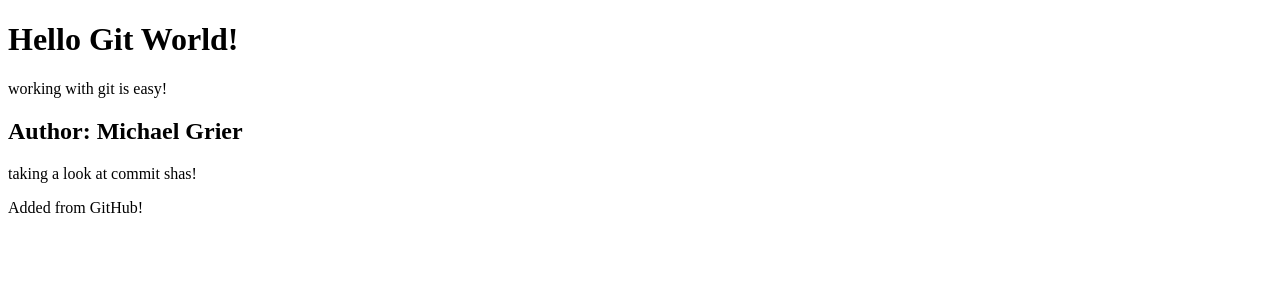
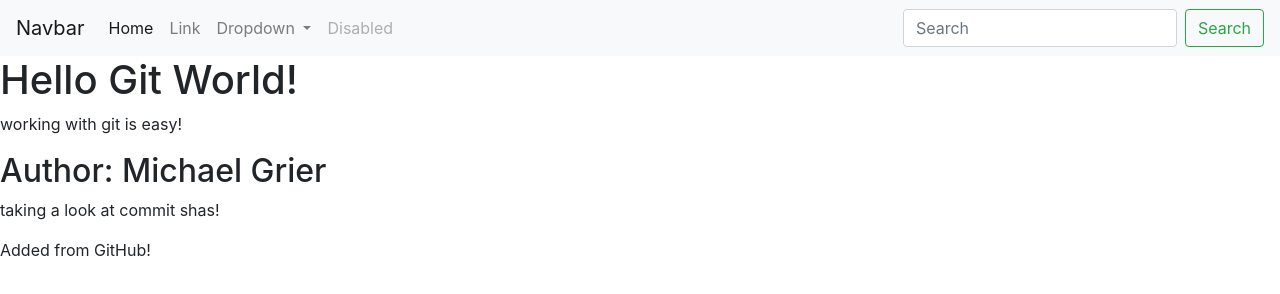
Before and after one commit to MCGrier/GitGitHubMasterclass, a plain HTML site: page index.html in a window 1280 px wide. Drawn offline with nearby package versions, Linux system fonts and the light colour scheme.

Commit message:
Add Navbar

```diff
--- a/index.html
+++ b/index.html
@@ -1,6 +1,44 @@
 <!DOCTYPE html>
 <html>
+    <link rel="stylesheet" href="https://stackpath.bootstrapcdn.com/bootstrap/4.4.1/css/bootstrap.min.css" integrity="sha384-Vkoo8x4CGsO3+Hhxv8T/Q5PaXtkKtu6ug5TOeNV6gBiFeWPGFN9MuhOf23Q9Ifjh" crossorigin="anonymous">
     <body>
+
+        <nav class="navbar navbar-expand-lg navbar-light bg-light">
+            <a class="navbar-brand" href="#">Navbar</a>
+            <button class="navbar-toggler" type="button" data-toggle="collapse" data-target="#navbarSupportedContent" aria-controls="navbarSupportedContent" aria-expanded="false" aria-label="Toggle navigation">
+              <span class="navbar-toggler-icon"></span>
+            </button>
+
+            <div class="collapse navbar-collapse" id="navbarSupportedContent">
+              <ul class="navbar-nav mr-auto">
+                <li class="nav-item active">
+                  <a class="nav-link" href="#">Home <span class="sr-only">(current)</span></a>
+                </li>
+                <li class="nav-item">
+                  <a class="nav-link" href="#">Link</a>
+                </li>
+                <li class="nav-item dropdown">
+                  <a class="nav-link dropdown-toggle" href="#" id="navbarDropdown" role="button" data-toggle="dropdown" aria-haspopup="true" aria-expanded="false">
+                    Dropdown
+                  </a>
+                  <div class="dropdown-menu" aria-labelledby="navbarDropdown">
+                    <a class="dropdown-item" href="#">Action</a>
+                    <a class="dropdown-item" href="#">Another action</a>
+                    <div class="dropdown-divider"></div>
+                    <a class="dropdown-item" href="#">Something else here</a>
+                  </div>
+                </li>
+                <li class="nav-item">
+                  <a class="nav-link disabled" href="#" tabindex="-1" aria-disabled="true">Disabled</a>
+                </li>
+              </ul>
+              <form class="form-inline my-2 my-lg-0">
+                <input class="form-control mr-sm-2" type="search" placeholder="Search" aria-label="Search">
+                <button class="btn btn-outline-success my-2 my-sm-0" type="submit">Search</button>
+              </form>
+            </div>
+          </nav>
+
         <h1>Hello Git World!</h1>
 
         <div>
@@ -16,7 +54,11 @@
         <div>
             <p>Added from GitHub!</p>
         </div>
-            </body>
+    </body>
 
-        <!--Some comments-->
+    <script src="https://code.jquery.com/jquery-3.4.1.slim.min.js" integrity="sha384-J6qa4849blE2+poT4WnyKhv5vZF5SrPo0iEjwBvKU7imGFAV0wwj1yYfoRSJoZ+n" crossorigin="anonymous"></script>
+    <script src="https://cdn.jsdelivr.net/npm/popper.js@1.16.0/dist/umd/popper.min.js" integrity="sha384-Q6E9RHvbIyZFJoft+2mJbHaEWldlvI9IOYy5n3zV9zzTtmI3UksdQRVvoxMfooAo" crossorigin="anonymous"></script>
+    <script src="https://stackpath.bootstrapcdn.com/bootstrap/4.4.1/js/bootstrap.min.js" integrity="sha384-wfSDF2E50Y2D1uUdj0O3uMBJnjuUD4Ih7YwaYd1iqfktj0Uod8GCExl3Og8ifwB6" crossorigin="anonymous"></script>
+
+    <!--Some comments-->
 </html>
```
